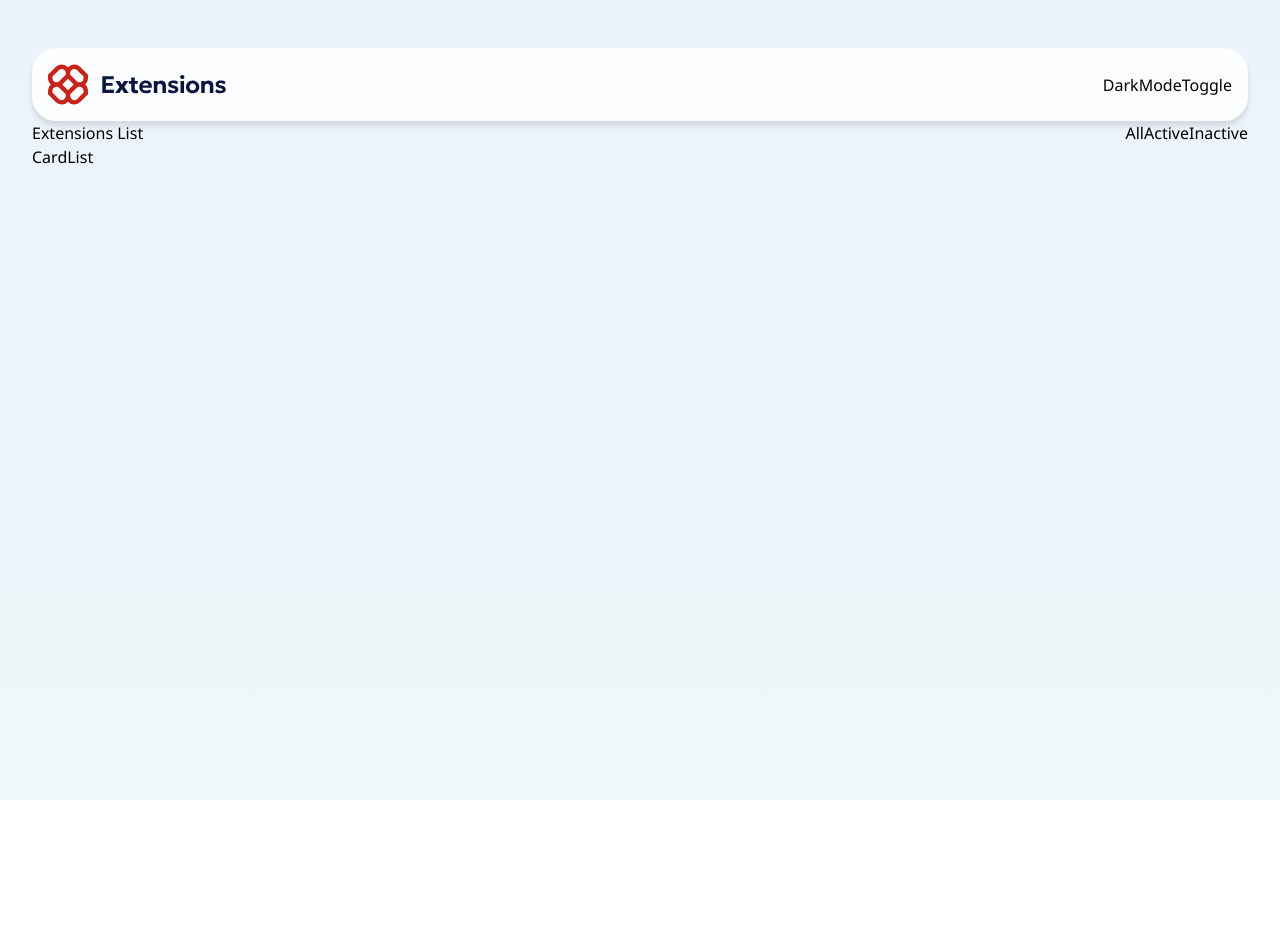
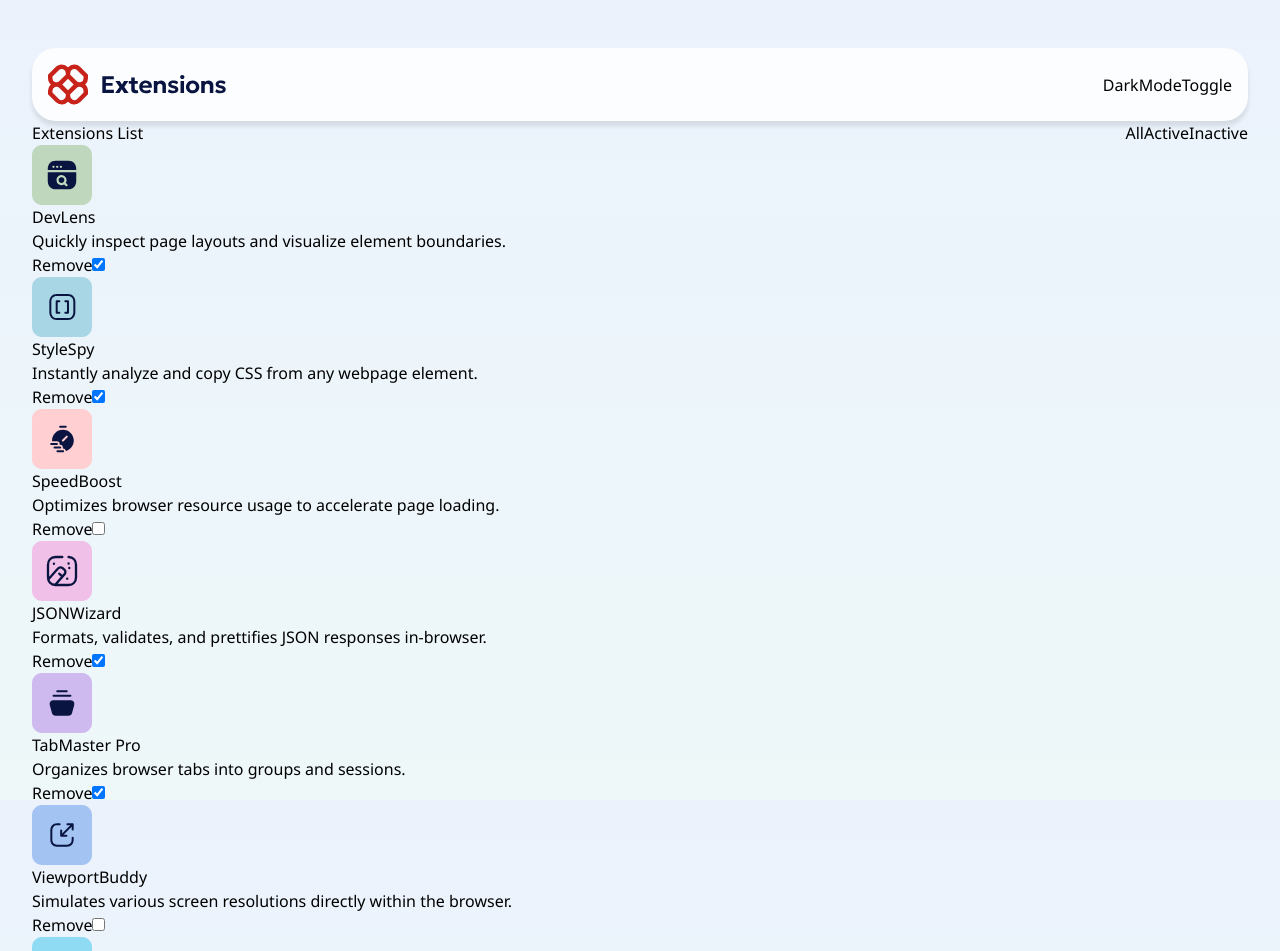
Before and after one commit to lilKriT/fem-browser-extension-manager-ui, a Next.js app: page / in a window 1280 px wide. Shown: the top 951 px of the page. Before the commit the page ends 800 px from the top, so only its background shows below. Built offline with nearby package versions, Linux system fonts and the light colour scheme.

Commit message:
Small works.

```diff
--- a/app/_components/CardList.tsx
+++ b/app/_components/CardList.tsx
@@ -1,5 +1,17 @@
-const CardList = () => {
-  return <div>CardList</div>;
+import ExtensionCard from "./ExtensionCard";
+
+type CardListProps = {
+  extensions: Extension[];
+};
+
+const CardList = ({ extensions }: CardListProps) => {
+  return (
+    <div>
+      {extensions.map((extension, idx) => (
+        <ExtensionCard extension={extension} key={idx} />
+      ))}
+    </div>
+  );
 };
 
 export default CardList;
--- a/app/_components/ExtensionCard.tsx
+++ b/app/_components/ExtensionCard.tsx
@@ -1,5 +1,42 @@
-const ExtensionCard = () => {
-  return <div>ExtensionCard</div>;
+"use client";
+
+import Image from "next/image";
+import { useState } from "react";
+
+type ExtensionCardProps = Extension;
+
+const ExtensionCard = ({ extension }: { extension: ExtensionCardProps }) => {
+  const { logoURL, name, description, isActive } = extension;
+
+  const [extensionActive, setExtensionActive] = useState(isActive);
+
+  const handleDelete = () => {
+    console.log("Deleting " + name);
+  };
+
+  const handleChange = () => {
+    setExtensionActive(!extensionActive);
+    console.log("Chamging");
+  };
+
+  return (
+    <article>
+      <Image src={logoURL} alt={`${name}'s Logo`} width={60} height={60} />
+      <h3>{name}</h3>
+      <p>{description}</p>
+
+      {/* Bottom Row */}
+      <div>
+        <button onClick={handleDelete}>Remove</button>
+        <input
+          autoComplete="off"
+          type="checkbox"
+          checked={extensionActive}
+          onChange={handleChange}
+        />
+      </div>
+    </article>
+  );
 };
 
 export default ExtensionCard;
--- a/app/_components/ExtensionList.tsx
+++ b/app/_components/ExtensionList.tsx
@@ -1,6 +1,9 @@
 "use client";
+
 import CardList from "./CardList";
 import FilterButtons from "./FilterButtons";
+
+import extensions from "@/data/extensions";
 
 const ExtensionList = () => {
   return (
@@ -11,7 +14,7 @@ const ExtensionList = () => {
         <FilterButtons />
       </div>
 
-      <CardList />
+      <CardList extensions={extensions} />
     </div>
   );
 };
--- a/data/extensions.ts
+++ b/data/extensions.ts
@@ -1,77 +1,77 @@
 const extensions: Extension[] = [
   {
-    logoURL: "./assets/images/logo-devlens.svg",
+    logoURL: "/logo-devlens.svg",
     name: "DevLens",
     description:
       "Quickly inspect page layouts and visualize element boundaries.",
     isActive: true,
   },
   {
-    logoURL: "./assets/images/logo-style-spy.svg",
+    logoURL: "/logo-style-spy.svg",
     name: "StyleSpy",
     description: "Instantly analyze and copy CSS from any webpage element.",
     isActive: true,
   },
   {
-    logoURL: "./assets/images/logo-speed-boost.svg",
+    logoURL: "/logo-speed-boost.svg",
     name: "SpeedBoost",
     description: "Optimizes browser resource usage to accelerate page loading.",
     isActive: false,
   },
   {
-    logoURL: "./assets/images/logo-json-wizard.svg",
+    logoURL: "/logo-json-wizard.svg",
     name: "JSONWizard",
     description:
       "Formats, validates, and prettifies JSON responses in-browser.",
     isActive: true,
   },
   {
-    logoURL: "./assets/images/logo-tab-master-pro.svg",
+    logoURL: "/logo-tab-master-pro.svg",
     name: "TabMaster Pro",
     description: "Organizes browser tabs into groups and sessions.",
     isActive: true,
   },
   {
-    logoURL: "./assets/images/logo-viewport-buddy.svg",
+    logoURL: "/logo-viewport-buddy.svg",
     name: "ViewportBuddy",
     description:
       "Simulates various screen resolutions directly within the browser.",
     isActive: false,
   },
   {
-    logoURL: "./assets/images/logo-markup-notes.svg",
+    logoURL: "/logo-markup-notes.svg",
     name: "Markup Notes",
     description:
       "Enables annotation and notes directly onto webpages for collaborative debugging.",
     isActive: true,
   },
   {
-    logoURL: "./assets/images/logo-grid-guides.svg",
+    logoURL: "/logo-grid-guides.svg",
     name: "GridGuides",
     description:
       "Overlay customizable grids and alignment guides on any webpage.",
     isActive: false,
   },
   {
-    logoURL: "./assets/images/logo-palette-picker.svg",
+    logoURL: "/logo-palette-picker.svg",
     name: "Palette Picker",
     description: "Instantly extracts color palettes from any webpage.",
     isActive: true,
   },
   {
-    logoURL: "./assets/images/logo-link-checker.svg",
+    logoURL: "/logo-link-checker.svg",
     name: "LinkChecker",
     description: "Scans and highlights broken links on any page.",
     isActive: true,
   },
   {
-    logoURL: "./assets/images/logo-dom-snapshot.svg",
+    logoURL: "/logo-dom-snapshot.svg",
     name: "DOM Snapshot",
     description: "Capture and export DOM structures quickly.",
     isActive: false,
   },
   {
-    logoURL: "./assets/images/logo-console-plus.svg",
+    logoURL: "/logo-console-plus.svg",
     name: "ConsolePlus",
     description:
       "Enhanced developer console with advanced filtering and logging.",
```
